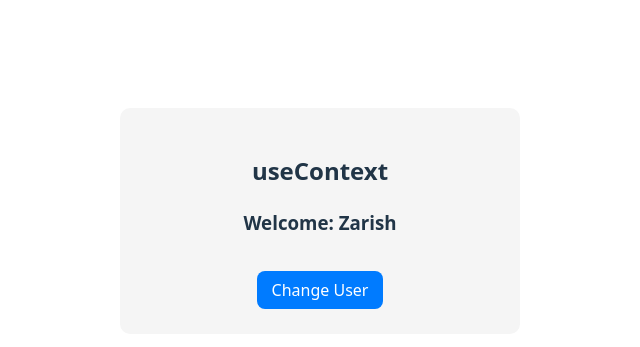
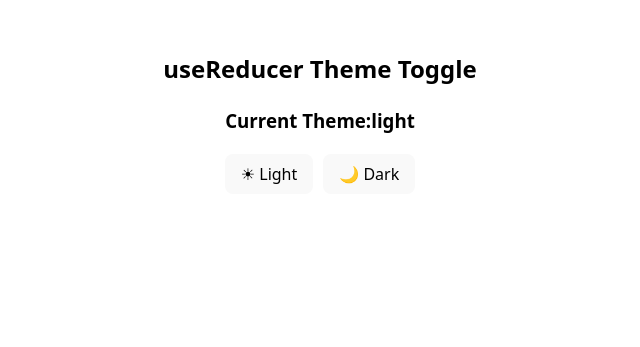
Before and after one commit to zarish123z/React.js, a React (Vite) app in the folder vite-project/: page / in a window 1280 px wide. Shown: the part 209-556 px from the top of the page, without its empty margins (320-960 px from the left). Built offline with nearby package versions, Linux system fonts and the light colour scheme.

Commit message:
UseReducer(HOOK): Light/DarkTheme

```diff
--- a/vite-project/src/TableList.jsx
+++ b/vite-project/src/TableList.jsx
@@ -3,8 +3,8 @@ import React,{useState} from 'react'
 function TableList() {
     //   Create an array of student objects
   const students = [
-    { id: 1, name: "Ali", age: 20, gender: "male" },
-    { id: 2, name: "Sara", age: 22, gender: "female"  },
+    { id: 1, name: "Zarish", age: 22, gender: "male" },
+    { id: 2, name: "Maryam", age: 21, gender: "female"  },
     { id: 3, name: "Hassan", age: 19, gender: "male"  },
     { id: 4, name: "Zara", age: 21, gender: "female"  },
   ];
--- /dev/null
+++ b/vite-project/src/UseReducer.jsx
@@ -0,0 +1,65 @@
+import React ,{useReducer} from "react";
+
+// 1: initial Theme State
+const initialState ={
+    theme:"light",
+}
+// 2:  Function (Logic)
+function themeReducer(state,action){
+    switch(action.type){
+        case "LIGHT":
+            return{ theme :"light"};
+
+             case "DARK":
+            return{ theme :"dark"};
+
+            default:
+                return state;
+    }
+}
+
+
+
+function UseReducer() {
+    // 3: Connect reducer with UI
+    const [state ,dispatch] = useReducer(themeReducer ,initialState)
+  return (
+    <div
+    style={{
+        textAlign:"center",
+        height:"50vh",
+        paddingTop:"80px",
+        backgroundColor:state.theme === "light" ? "#ffffff" : "#1e1e1e",
+        color:state.theme === "light" ? "#000000" : "#ffffff"
+    }}
+    >
+      <h2>  useReducer Theme Toggle </h2>
+      <h3> Current Theme:{state.theme}</h3>
+
+      {/* Light Button */}
+      <button
+      onClick={()=> dispatch({type : "LIGHT"})}
+      style={{
+          marginRight: "10px",
+          padding: "8px 15px",
+          borderRadius: "8px",
+          cursor: "pointer",
+        }}>
+       ☀ Light
+      </button>
+
+      {/* Dark Button */}
+          <button
+      onClick={()=> dispatch({type : "DARK"})}
+       style={{
+          padding: "8px 15px",
+          borderRadius: "8px",
+          cursor: "pointer",
+        }}>
+       🌙 Dark
+      </button>
+    </div>
+  )
+}
+
+export default UseReducer
--- a/vite-project/src/main.jsx
+++ b/vite-project/src/main.jsx
@@ -1,41 +1,29 @@
-import { StrictMode } from 'react'
-import { createRoot } from 'react-dom/client'
-import './index.css'
-import App from './App.jsx'
-import PropsFC,{Profile} from './PropsFC.jsx'
-import Props_CC from './Props_CC.jsx'
-import UseState_FC from './UseState_FC.jsx'
-import OnClick_FC from './onClick_FC.jsx'
-import OnChange_FC from './OnChange_FC.jsx'
-import OnMouse_FC from './OnMouse_FC.jsx'
-import HideShowToggle from './HideShowToggle.jsx'
-import ConditionalRendering from './ConditionalRendering.jsx'
-import ListAndKeys from './ListandKeys.jsx'
-import TableList from './TableList.jsx'
-import UseEffectTitle from './UseEffectTitle.jsx'
-import UseEffectTimer from './UseEffectTimer.jsx'
-import UseRef_FocusInput from './UseRef_FocusInput.jsx'
-import UseRef_Hook from './UseRef_Hook.jsx'
-import UseContext from './UseContext.jsx'
-import AppInsideuseContext from './AppInsideuseContext.jsx'
+import { StrictMode } from "react";
+import { createRoot } from "react-dom/client";
+import "./index.css";
+import App from "./App.jsx";
+import PropsFC, { Profile } from "./PropsFC.jsx";
+import Props_CC from "./Props_CC.jsx";
+import UseState_FC from "./UseState_FC.jsx";
+import OnClick_FC from "./onClick_FC.jsx";
+import OnChange_FC from "./OnChange_FC.jsx";
+import OnMouse_FC from "./OnMouse_FC.jsx";
+import HideShowToggle from "./HideShowToggle.jsx";
+import ConditionalRendering from "./ConditionalRendering.jsx";
+import ListAndKeys from "./ListandKeys.jsx";
+import TableList from "./TableList.jsx";
+import UseEffectTitle from "./UseEffectTitle.jsx";
+import UseEffectTimer from "./UseEffectTimer.jsx";
+import UseRef_FocusInput from "./UseRef_FocusInput.jsx";
+import UseRef_Hook from "./UseRef_Hook.jsx";
+import UseContext from "./UseContext.jsx";
+import AppInsideuseContext from "./AppInsideuseContext.jsx";
+import UseReducer from "./UseReducer.jsx";
 
 
 
 
-
-
-
-
-
-
-
-
-
-
-
-
-
-createRoot(document.getElementById('root')).render(
+createRoot(document.getElementById("root")).render(
   <StrictMode>
     {/* <App /> */}
     {/* <PropsFC name="ZARISH" age={23} />
@@ -56,16 +44,14 @@ createRoot(document.getElementById('root')).render(
     {/* <UseEffectTimer/> */}
     {/* <UseRef_FocusInput/> */}
     {/* <UseRef_Hook/> */}
-<UseContext>
+
+    {/* <UseContext>
   <AppInsideuseContext/>
-</UseContext>
-
-
-
-
+</UseContext> */}
+<UseReducer/>
 
 
 
 
   </StrictMode>
-)
+);
```
Lines whose indentation alone changed are shown as unchanged.
